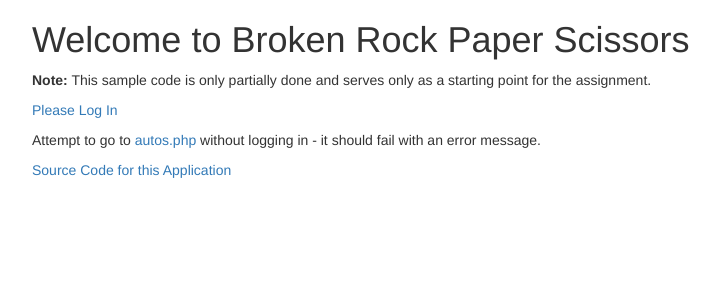
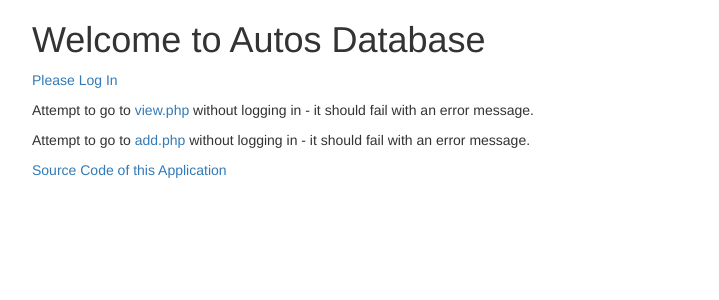
Before and after one commit to touchtoshibu/automobile_database, a PHP site: page / in a window 1280 px wide. Shown: the top 300 px of the page, without its empty margins (38-757 px from the left). Run offline with PHP 8.4, Linux system fonts and the light colour scheme.

Commit message:
Update index.php

```diff
--- a/index.php
+++ b/index.php
@@ -1,24 +1,25 @@
 <!DOCTYPE html>
 <html>
 <head>
-<title>Shibu Kumar - Broken Rock Paper Scissors</title>
+<title>Shibu Kumar - Autos Database</title>
 <?php require_once "bootstrap.php"; ?>
 </head>
 <body>
 <div class="container">
-<h1>Welcome to Broken Rock Paper Scissors</h1>
-<p><strong>Note:</strong> This sample code is only
-partially done and serves only as a starting point for the assignment.
-</p>
+<h1>Welcome to Autos Database</h1>
 <p>
 <a href="login.php">Please Log In</a>
 </p>
 <p>
 Attempt to go to
-<a href="autos.php">autos.php</a> without logging in - it should fail with an error message.
+<a href="view.php">view.php</a> without logging in - it should fail with an error message.
+</p>
 <p>
-<a href="http://www.wa4e.com/code/rps.zip"
- target="_blank">Source Code for this Application</a>
+Attempt to go to
+<a href="add.php">add.php</a> without logging in - it should fail with an error message.
+</p>
+<p>
+<a href="https://github.com/touchtoshibu/automobile_database" target="_blank">Source Code of this Application</a>
 </p>
 </div>
 </body>
```
